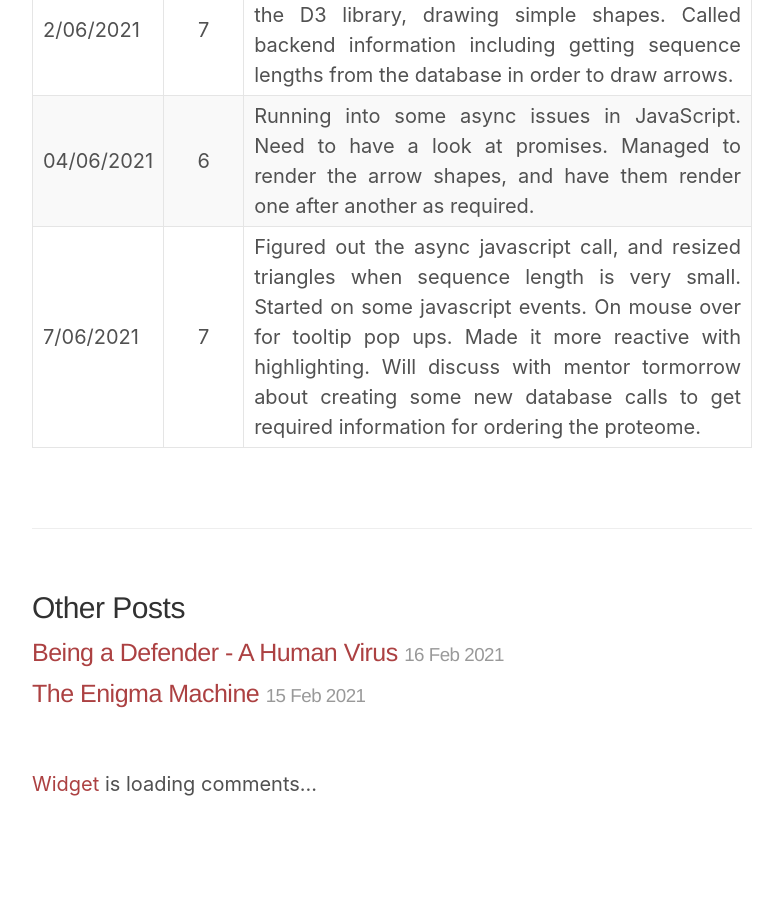
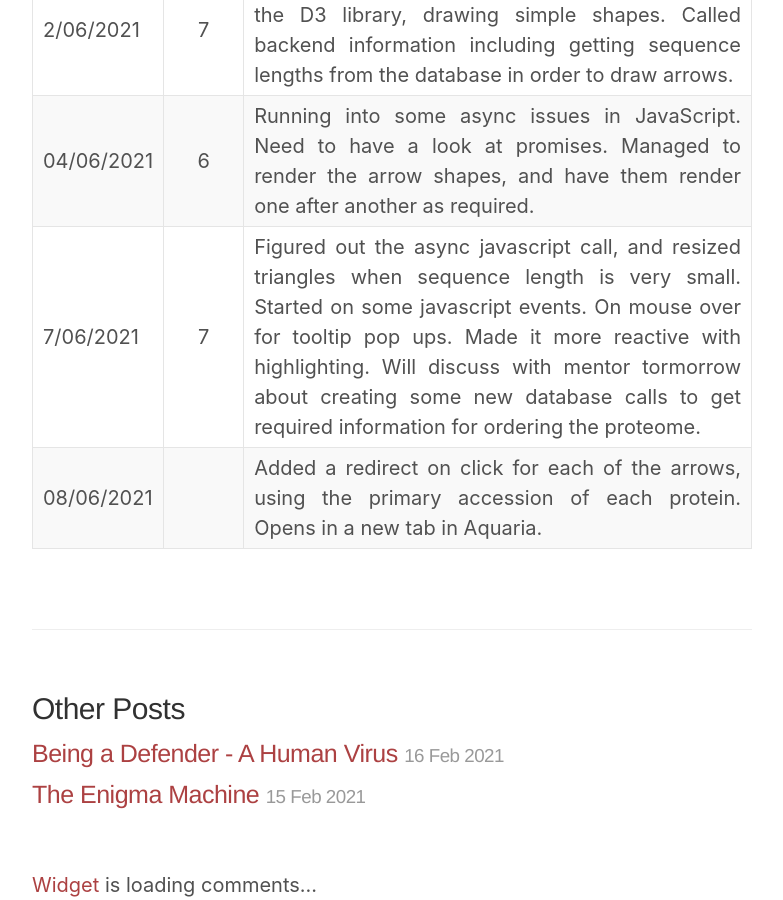
Before and after one commit to Key-Puncher/key-puncher.github.io, a Jekyll site: the page built from _posts/2021-06-01-garvan-day-2.md, in a window 1280 px wide and 900 px high, scrolled down 2214 px. Shown: the whole window, without its empty margins (248-1031 px from the left). Built offline with Jekyll 4.4.1, drawn with Linux system fonts in a browser that asks for light colours; a style sheet for code colours, icons or effects is not loaded; before the commit the page ends 3013 px from its top, so only the background shows below that.

Commit message:
Update 2021-06-01-garvan-day-2.md

```diff
--- a/_posts/2021-06-01-garvan-day-2.md
+++ b/_posts/2021-06-01-garvan-day-2.md
@@ -37,3 +37,4 @@ Result  Describe the result of you action, e.g. “...I received great feedback
 | 2/06/2021  | 7 | Tried to figure out the API calls. Played around with the D3 library, drawing simple shapes. Called backend information including getting sequence lengths from the database in order to draw arrows. |
 | 04/06/2021 | 6 | Running into some async issues in JavaScript. Need to have a look at promises. Managed to render the arrow shapes, and have them render one after another as required. |
 | 7/06/2021 | 7 | Figured out the async javascript call, and resized triangles when sequence length is very small. Started on some javascript events. On mouse over for tooltip pop ups. Made it more reactive with highlighting. Will discuss with mentor tormorrow about creating some new database calls to get required information for ordering the proteome. |
+| 08/06/2021 | | Added a redirect on click for each of the arrows, using the primary accession of each protein. Opens in a new tab in Aquaria. |
```
